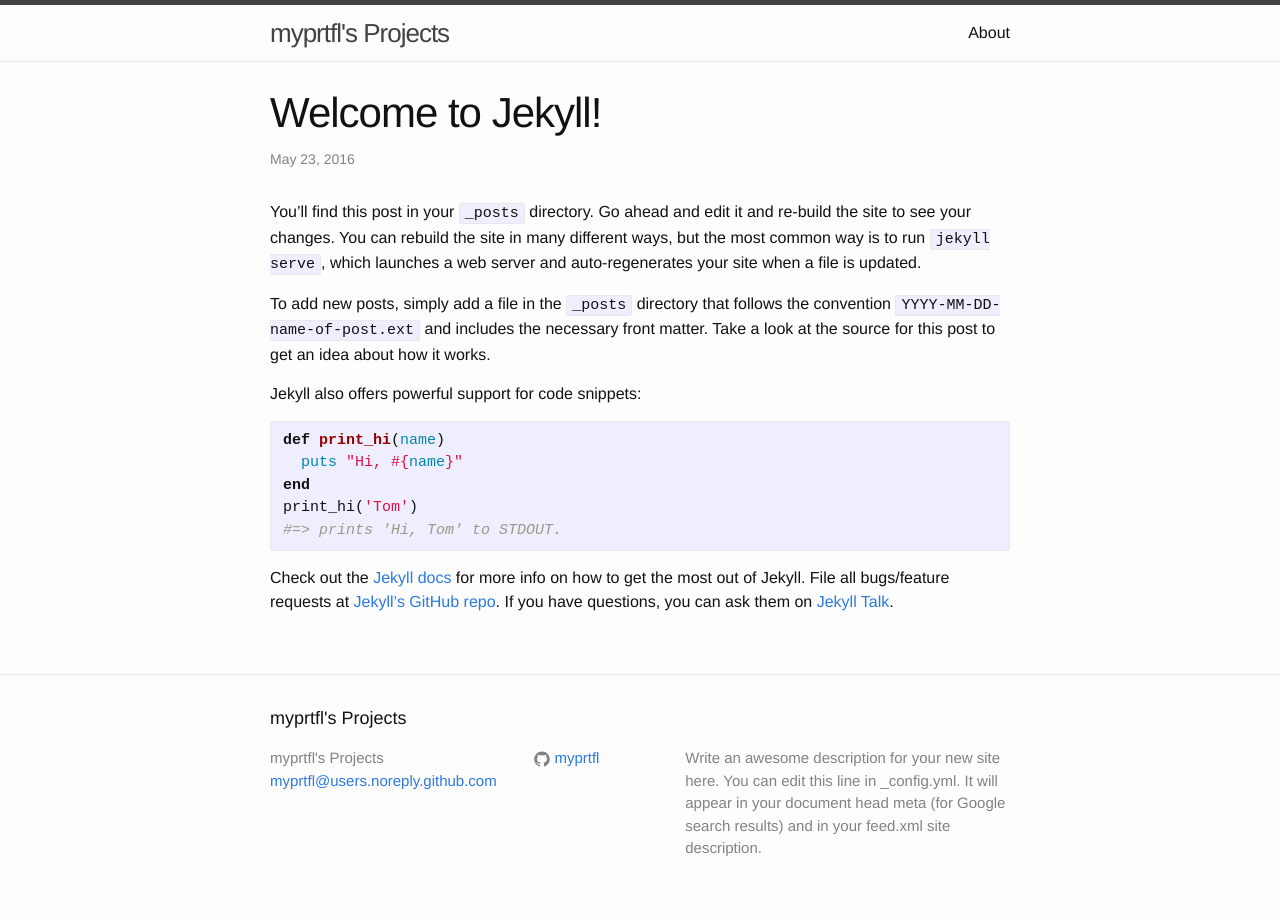
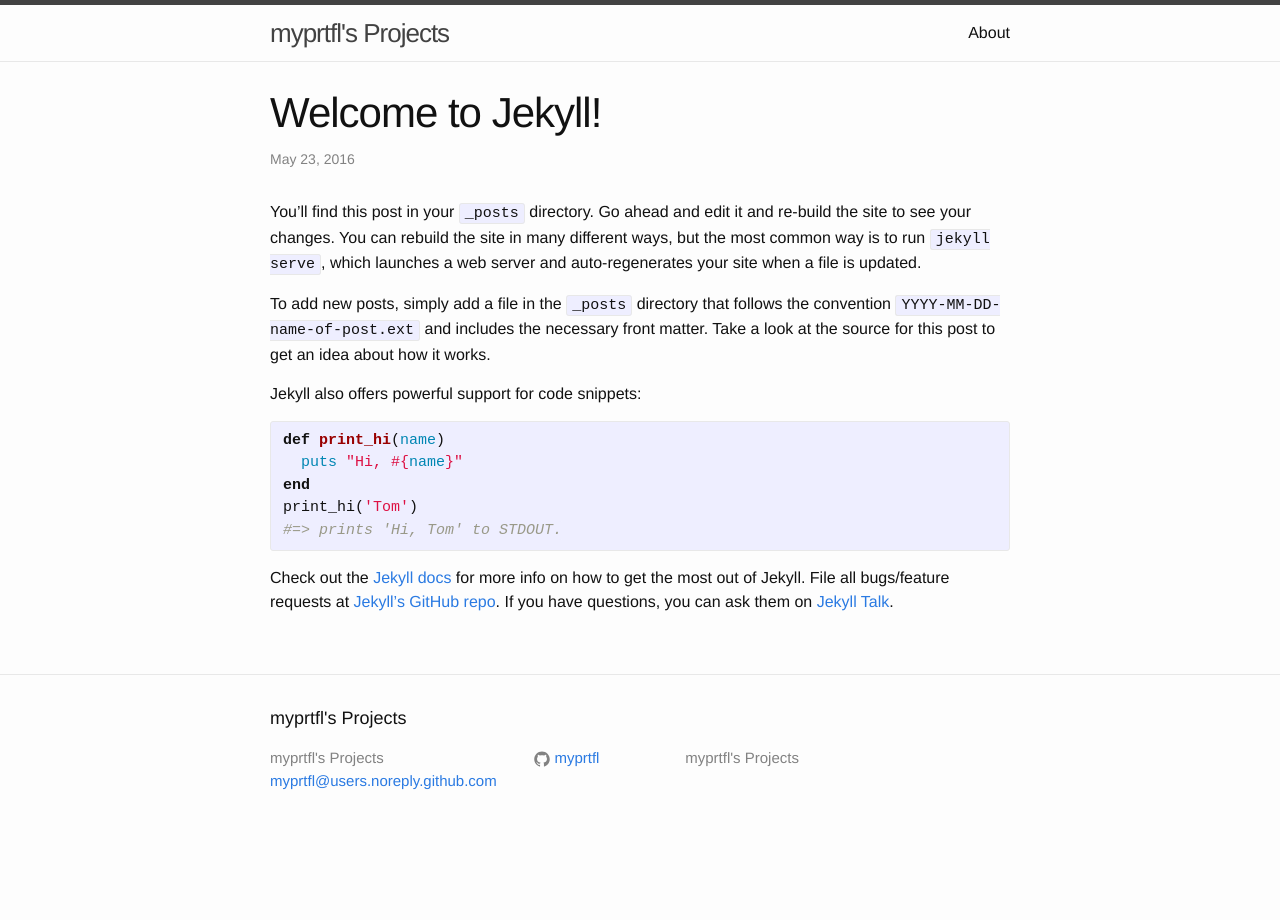
Before and after one commit to myprtfl/myprtfl.github.io, a Jekyll site: the page built from _posts/2016-05-33-welcome-to-jekyll.markdown, in a window 1280 px wide. Built offline with Jekyll 4.4.1, drawn with Linux system fonts in a browser that asks for light colours.

Commit message:
description

```diff
--- a/_config.yml
+++ b/_config.yml
@@ -9,9 +9,7 @@
 title: myprtfl's Projects
 email: myprtfl@users.noreply.github.com
 description: > # this means to ignore newlines until "baseurl:"
-  Write an awesome description for your new site here. You can edit this
-  line in _config.yml. It will appear in your document head meta (for
-  Google search results) and in your feed.xml site description.
+  myprtfl's Projects
 baseurl: "" # the subpath of your site, e.g. /blog
 url: "https://myprtfl.github.io/about/" # the base hostname & protocol for your site
 # twitter_username: myprtfl
@@ -20,3 +18,11 @@ github_username:  myprtfl
 
 # Build settings
 markdown: kramdown
+
+repository: 'git@github.com:/myprtfl/myprtfl.github.io.git'
+
+# Serving
+detach:  false
+port:    8080
+host:    0.0.0.0
+baseurl: "" # does not include hostname
```
Also changed, not shown: Gemfile.lock, _posts/2016-05-33-welcome-to-jekyll.markdown (renamed from _posts/2016-05-23-welcome-to-jekyll.markdown), 5 other files.
